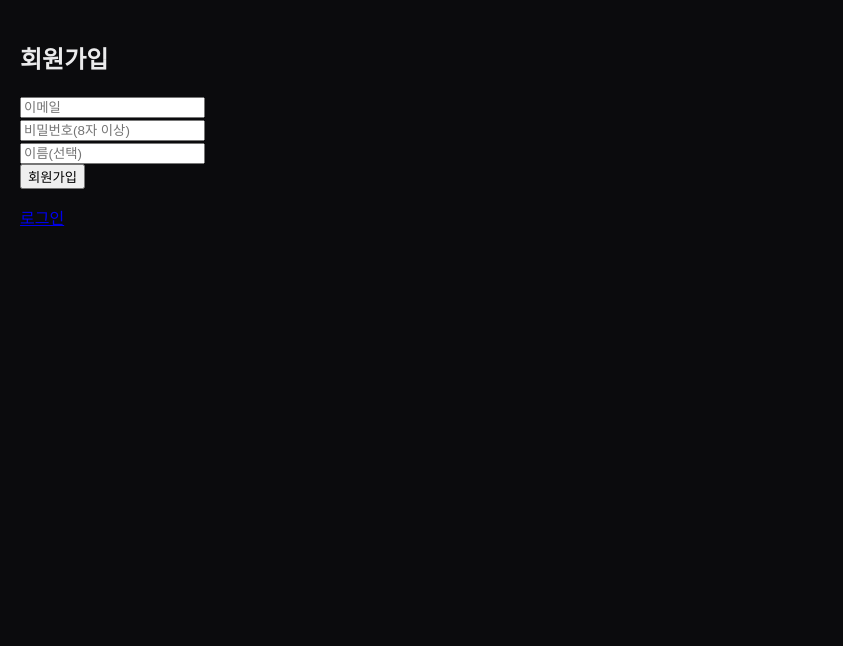
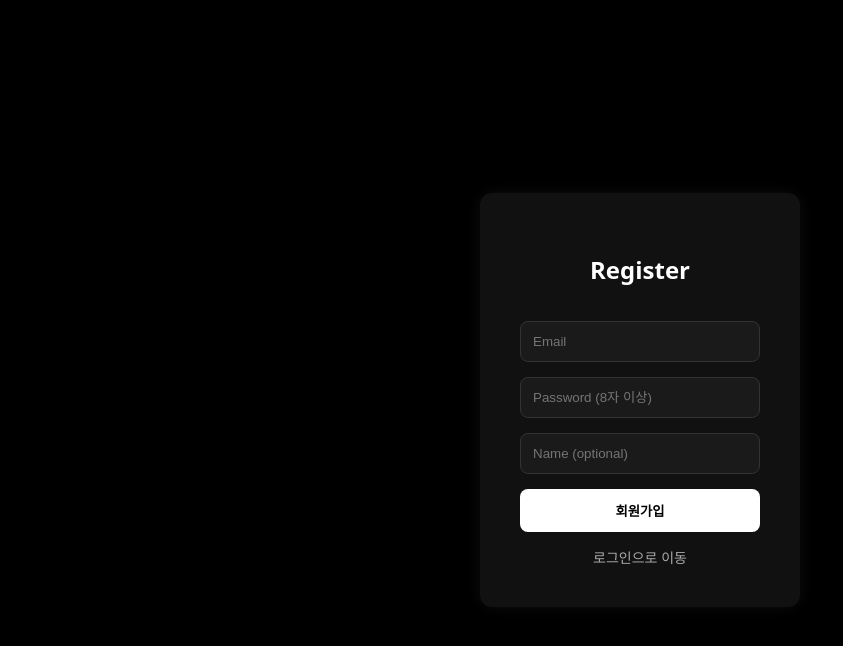
Before and after one commit to soojung122/2026_AI_study, a React app in the folder frontend/: page /register in a window 1280 px wide. Shown: the top 646 px of the page, without its empty margins (0-843 px from the left). Built offline with nearby package versions, Linux system fonts and the light colour scheme; the HTML template or start-up script is replaced by a standard one.

Commit message:
login_register 화면

```diff
--- a/frontend/src/Login.jsx
+++ b/frontend/src/Login.jsx
@@ -5,6 +5,7 @@ import { setToken } from "./auth";
 
 export default function Login({ onLoginSuccess }) {
   const nav = useNavigate();
+
   const [email, setEmail] = useState("");
   const [password, setPassword] = useState("");
   const [msg, setMsg] = useState("");
@@ -12,10 +13,9 @@ export default function Login({ onLoginSuccess }) {
   const handleLogin = async () => {
     setMsg("");
     try {
-      const data = await loginApi({ email, password }); // {access_token}
+      const data = await loginApi({ email, password });
       setToken(data.access_token);
 
-      // ✅ 로그인 상태 갱신(앱에서 사용자 정보 다시 불러오게)
       if (onLoginSuccess) await onLoginSuccess();
 
       nav("/MainScreen", { replace: true });
@@ -25,25 +25,94 @@ export default function Login({ onLoginSuccess }) {
   };
 
   return (
-    <div style={{ padding: 20 }}>
-      <h2>로그인</h2>
+    <div style={styles.container}>
+      <div style={styles.card}>
+        <h2 style={styles.title}>Login</h2>
 
-      <div>
-        <input value={email} onChange={(e) => setEmail(e.target.value)} placeholder="이메일" />
-      </div>
-      <div>
         <input
+          style={styles.input}
+          value={email}
+          onChange={(e) => setEmail(e.target.value)}
+          placeholder="Email"
+        />
+
+        <input
+          style={styles.input}
           type="password"
           value={password}
           onChange={(e) => setPassword(e.target.value)}
-          placeholder="비밀번호"
+          placeholder="Password"
         />
+
+        <button style={styles.button} onClick={handleLogin}>
+          로그인
+        </button>
+
+        {msg && <p style={styles.error}>{msg}</p>}
+
+        <Link style={styles.link} to="/register">
+          회원가입
+        </Link>
       </div>
-
-      <button onClick={handleLogin}>로그인</button>
-
-      <p style={{ whiteSpace: "pre-wrap" }}>{msg}</p>
-      <Link to="/register"> 회원가입</Link>
     </div>
   );
 }
+
+const styles = {
+  container: {
+    height: "100vh",
+    backgroundColor: "#000",
+    display: "flex",
+    justifyContent: "center",
+    alignItems: "center",
+  },
+
+  card: {
+    backgroundColor: "#111",
+    padding: "40px",
+    borderRadius: "12px",
+    width: "320px",
+    display: "flex",
+    flexDirection: "column",
+    gap: "15px",
+    boxShadow: "0 0 15px rgba(255,255,255,0.05)",
+  },
+
+  title: {
+    color: "#fff",
+    textAlign: "center",
+    marginBottom: "10px",
+  },
+
+  input: {
+    padding: "12px",
+    borderRadius: "8px",
+    border: "1px solid #333",
+    backgroundColor: "#1a1a1a",
+    color: "#fff",
+    outline: "none",
+  },
+
+  button: {
+    padding: "12px",
+    borderRadius: "8px",
+    border: "none",
+    backgroundColor: "#fff",
+    color: "#000",
+    fontWeight: "bold",
+    cursor: "pointer",
+  },
+
+  link: {
+    color: "#aaa",
+    textAlign: "center",
+    fontSize: "14px",
+    textDecoration: "none",
+  },
+
+  error: {
+    color: "#ff6b6b",
+    fontSize: "14px",
+    textAlign: "center",
+  },
+};
--- a/frontend/src/Register.jsx
+++ b/frontend/src/Register.jsx
@@ -4,6 +4,7 @@ import { registerApi } from "./api";
 
 export default function Register() {
   const nav = useNavigate();
+
   const [email, setEmail] = useState("");
   const [password, setPassword] = useState("");
   const [name, setName] = useState("");
@@ -13,7 +14,6 @@ export default function Register() {
     setMsg("");
     try {
       await registerApi({ email, password, name });
-      // ✅ 회원가입 성공하면 로그인으로 이동
       nav("/login", { replace: true });
     } catch (err) {
       setMsg("회원가입 실패: " + err.message);
@@ -21,28 +21,100 @@ export default function Register() {
   };
 
   return (
-    <div style={{ padding: 20 }}>
-      <h2>회원가입</h2>
+    <div style={styles.container}>
+      <div style={styles.card}>
+        <h2 style={styles.title}>Register</h2>
 
-      <div>
-        <input value={email} onChange={(e) => setEmail(e.target.value)} placeholder="이메일" />
-      </div>
-      <div>
         <input
+          style={styles.input}
+          value={email}
+          onChange={(e) => setEmail(e.target.value)}
+          placeholder="Email"
+        />
+
+        <input
+          style={styles.input}
           type="password"
           value={password}
           onChange={(e) => setPassword(e.target.value)}
-          placeholder="비밀번호(8자 이상)"
+          placeholder="Password (8자 이상)"
         />
+
+        <input
+          style={styles.input}
+          value={name}
+          onChange={(e) => setName(e.target.value)}
+          placeholder="Name (optional)"
+        />
+
+        <button style={styles.button} onClick={handleRegister}>
+          회원가입
+        </button>
+
+        {msg && <p style={styles.error}>{msg}</p>}
+
+        <Link style={styles.link} to="/login">
+          로그인으로 이동
+        </Link>
       </div>
-      <div>
-        <input value={name} onChange={(e) => setName(e.target.value)} placeholder="이름(선택)" />
-      </div>
-
-      <button onClick={handleRegister}>회원가입</button>
-
-      <p style={{ whiteSpace: "pre-wrap" }}>{msg}</p>
-      <Link to="/login"> 로그인</Link>
     </div>
   );
 }
+
+const styles = {
+  container: {
+    height: "100vh",
+    backgroundColor: "#000",
+    display: "flex",
+    justifyContent: "center",
+    alignItems: "center",
+  },
+
+  card: {
+    backgroundColor: "#111",
+    padding: "40px",
+    borderRadius: "12px",
+    width: "320px",
+    display: "flex",
+    flexDirection: "column",
+    gap: "15px",
+    boxShadow: "0 0 15px rgba(255,255,255,0.05)",
+  },
+
+  title: {
+    color: "#fff",
+    textAlign: "center",
+  },
+
+  input: {
+    padding: "12px",
+    borderRadius: "8px",
+    border: "1px solid #333",
+    backgroundColor: "#1a1a1a",
+    color: "#fff",
+    outline: "none",
+  },
+
+  button: {
+    padding: "12px",
+    borderRadius: "8px",
+    border: "none",
+    backgroundColor: "#fff",
+    color: "#000",
+    fontWeight: "bold",
+    cursor: "pointer",
+  },
+
+  link: {
+    color: "#aaa",
+    textAlign: "center",
+    fontSize: "14px",
+    textDecoration: "none",
+  },
+
+  error: {
+    color: "#ff6b6b",
+    fontSize: "14px",
+    textAlign: "center",
+  },
+};
```
